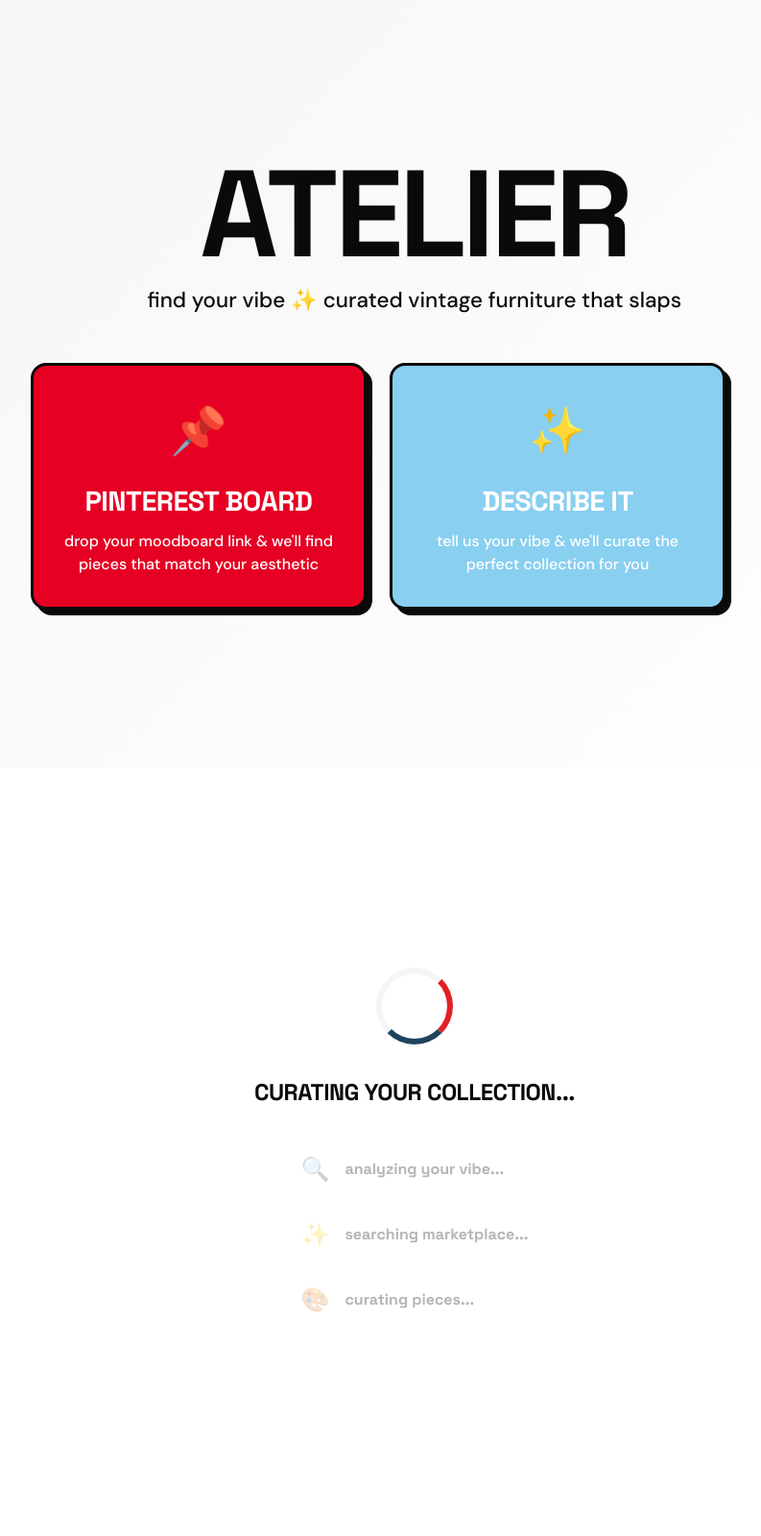
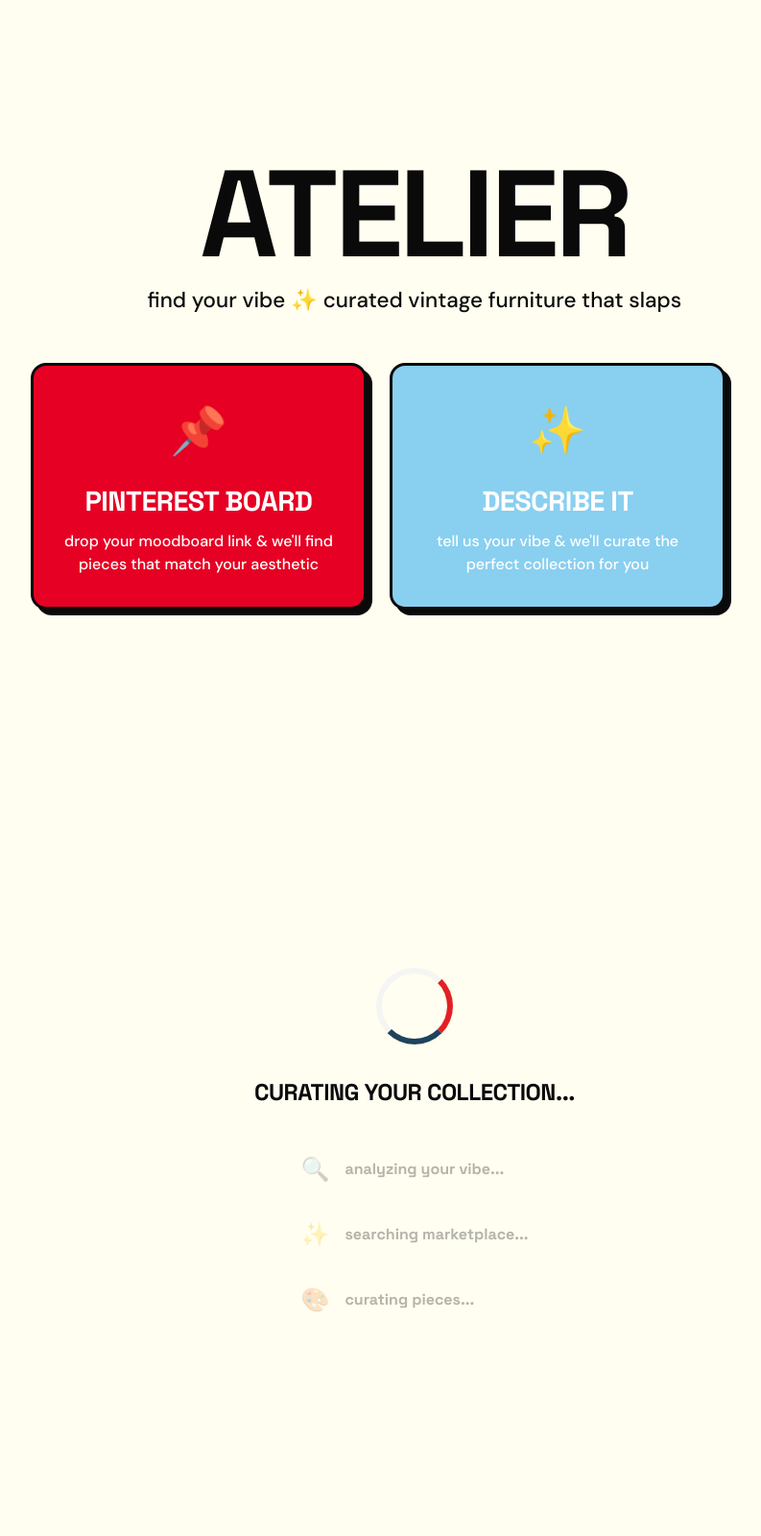
Before and after one commit to ritapereira10/furniture-matching-scrapper, a FastAPI app: page / in a window 1280 px wide. Shown: the whole page at 96% size, without its empty margins (208-1001 px from the left). Run offline with FastAPI, Linux system fonts and the light colour scheme.

Commit message:
Update background color to a light yellow shade
Change background color from white to #FFFEF0 in body and landing-header styles.

Replit-Commit-Author: Agent
Replit-Commit-Session-Id: 59c1d390-5206-4b7b-a84d-8e412a519764
Replit-Commit-Checkpoint-Type: full_checkpoint
Replit-Commit-Event-Id: 98133c00-9b8a-4483-9919-231efe82f986
Replit-Commit-Screenshot-Url: https://storage.googleapis.com/screenshot-production-us-central1/3ab587d2-3b2d-43eb-a079-e19addab1316/59c1d390-5206-4b7b-a84d-8e412a519764/RLcUmud

```diff
--- a/templates/index.html
+++ b/templates/index.html
@@ -30,7 +30,7 @@
 
         body {
             font-family: 'DM Sans', sans-serif;
-            background: var(--white);
+            background: #FFFEF0;
             color: var(--black);
             line-height: 1.5;
             overflow-x: hidden;
@@ -50,7 +50,7 @@
             align-items: center;
             padding: 2rem;
             text-align: center;
-            background: linear-gradient(135deg, var(--light-gray) 0%, var(--white) 100%);
+            background: #FFFEF0;
         }
 
         .landing-header {
```
